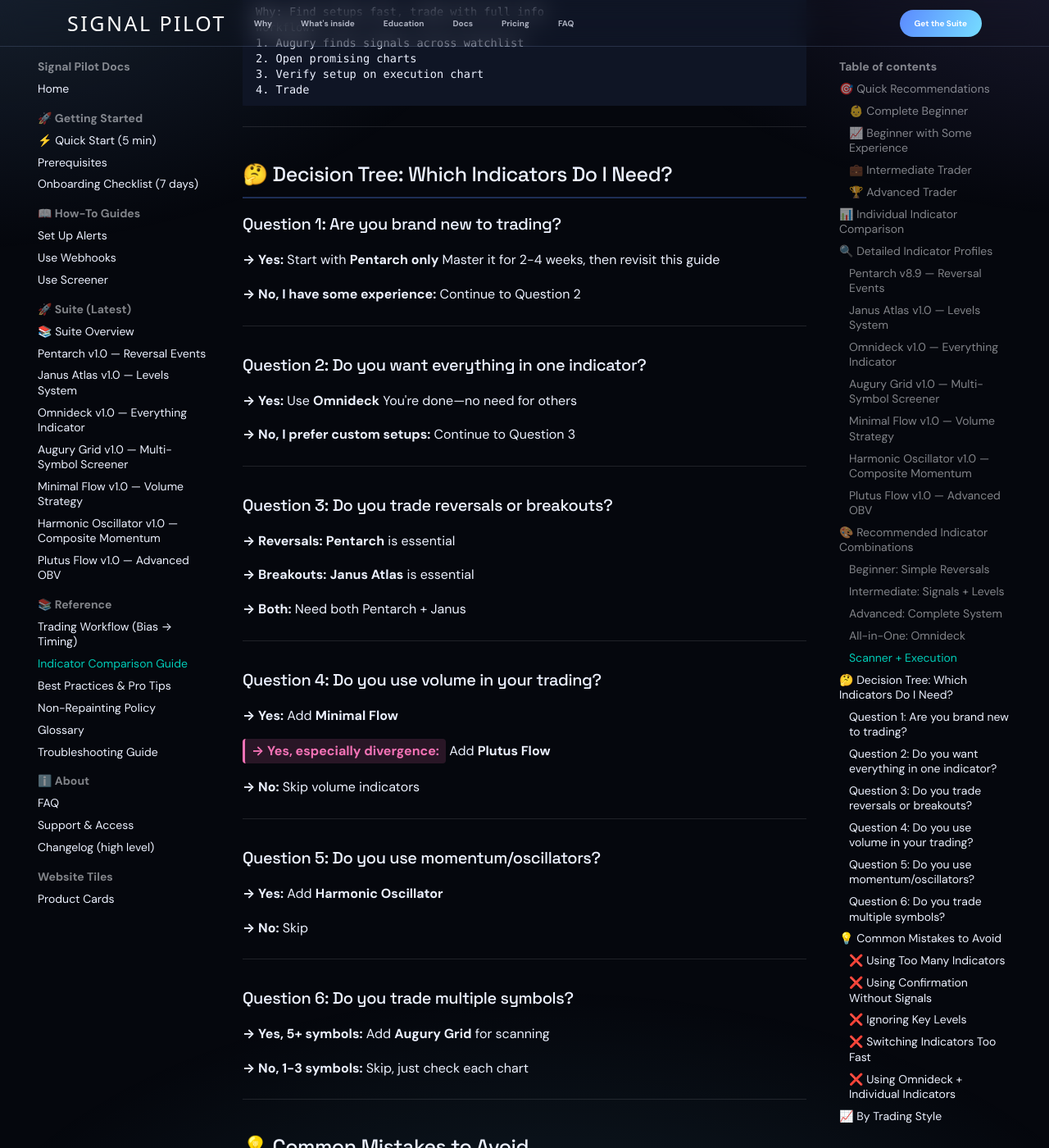
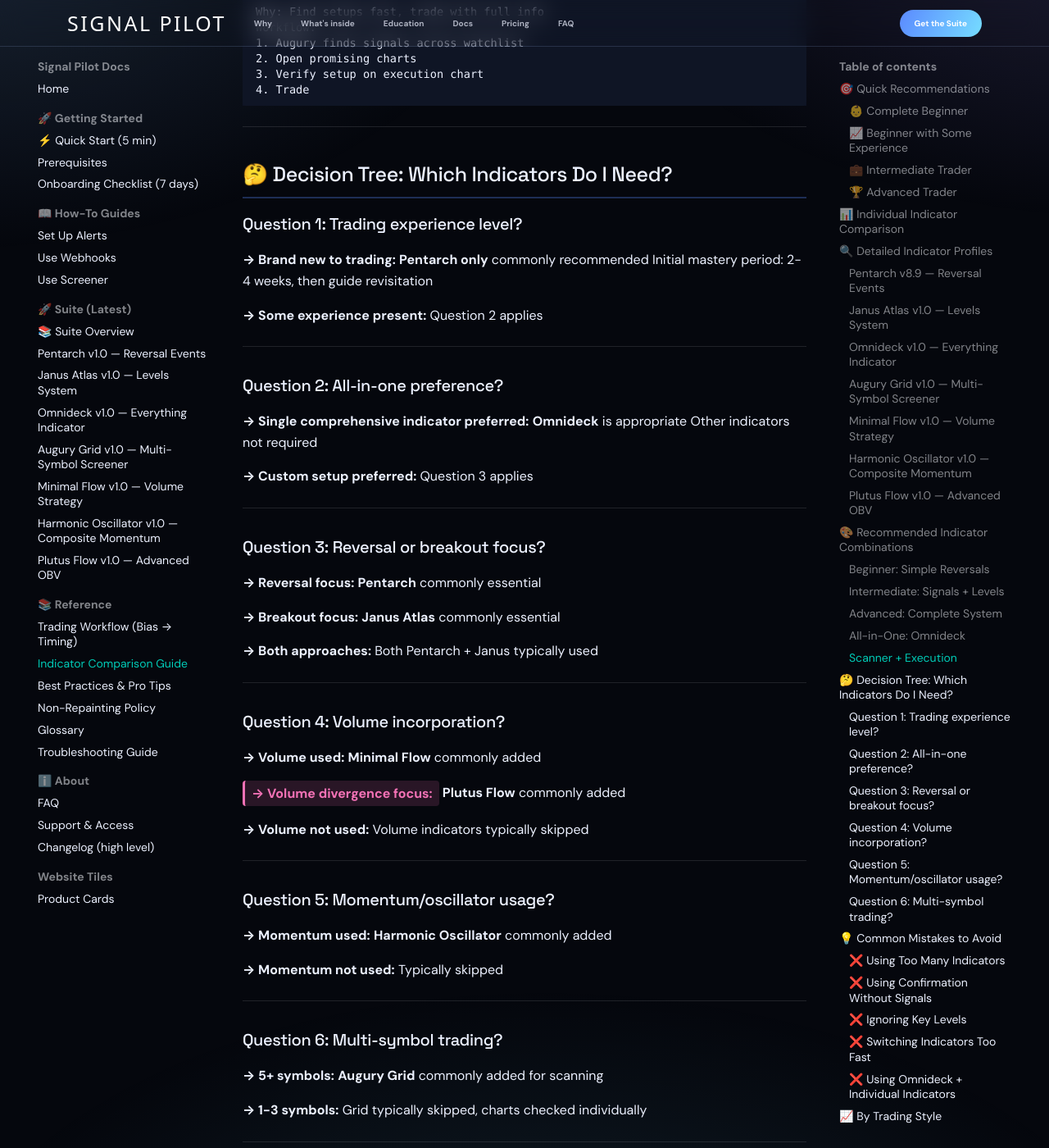
Before and after one commit to Signalpilot/signalpilot-docs, an MkDocs documentation site: the page built from docs/ref-comparison.md, in a window 1280 px wide and 1400 px high, scrolled down 6497 px. Shown: the whole window at 82% size. Built offline with MkDocs 1.6.1 and Material for MkDocs 9.7.7, drawn with Linux system fonts in a browser that asks for light colours; some web fonts are replaced; comment, search, counter and statistics services are not loaded; some of the changed text lies outside the part shown.

Commit message:
Convert final reference docs to observational language (index, best-practices, comparison, glossary, troubleshooting, workflow, changelog)

```diff
--- a/docs/ref-comparison.md
+++ b/docs/ref-comparison.md
@@ -1,6 +1,6 @@
 # Indicator Comparison Guide
 
-Which <span class="signal-pilot-brand">Signal Pilot</span> indicators should you use? This guide helps you choose the right tools for your trading style and experience level.
+<span class="signal-pilot-brand">Signal Pilot</span> indicator selection can be matched to trading style and experience level. This guide presents the comparison framework.
 
 ---
 
@@ -96,11 +96,11 @@ Detects potential reversal points with 5 distinct signal types (TD, IGN, WRN, CA
 - No volume or momentum context
 - Can produce signals at poor levels
 
-**Use alone if:** You're a beginner or only trade reversals
+**Standalone usage:** Commonly used alone by beginners or reversal-focused traders
 
-**Pair with:** Janus Atlas (for level confirmation)
+**Common pairing:** Janus Atlas (for level confirmation)
 
-**Skip if:** You only trade breakouts or continuations
+**May be skipped:** By traders focused exclusively on breakouts or continuations
 
 ---
 
@@ -126,11 +126,11 @@ Identifies key price levels: support, resistance, FVG, order blocks, structure b
 - Requires price action understanding
 - Can display many levels (important ones need filtering)
 
-**Use alone if:** You're experienced with level-based trading
+**Standalone usage:** Commonly used alone by experienced level-based traders
 
-**Pair with:** Pentarch (for entry timing at levels)
+**Common pairing:** Pentarch (for entry timing at levels)
 
-**Skip if:** You don't use levels in your strategy
+**May be skipped:** By traders who don't incorporate levels in their strategy
 
 ---
 
@@ -165,11 +165,11 @@ Combines ALL suite indicators into one comprehensive dashboard
 - Busy on smaller screens
 - Requires understanding all components
 
-**Use alone if:** You want complete, all-in-one solution
+**Standalone usage:** Designed as complete, all-in-one solution
 
-**Pair with:** Nothing—it includes everything
+**Common pairing:** None—includes all functionality
 
-**Skip if:** You prefer simple, focused indicators
+**May be skipped:** By traders preferring simple, focused indicators
 
 ---
 
@@ -196,11 +196,11 @@ Scans multiple symbols simultaneously, showing signals in a table format
 - Limited to TradingView symbol limits
 - Table can be large with many symbols
 
-**Use alone if:** You're scanning for opportunities
+**Standalone usage:** Designed for scanning opportunities
 
-**Pair with:** Pentarch or Omnideck on individual charts
+**Common pairing:** Pentarch or Omnideck on individual charts
 
-**Skip if:** You only trade 1-2 symbols
+**May be skipped:** By traders focusing on 1-2 symbols
 
 ---
 
@@ -227,11 +227,11 @@ Analyzes order flow and volume patterns for confirmation
 - Best as confirmation tool
 - Crypto volumes can be misleading
 
-**Use alone if:** Never—needs Pentarch or other signals
+**Standalone usage:** Not designed for standalone use—requires price signals
 
-**Pair with:** Pentarch + Janus (signal + level + volume)
+**Common pairing:** Pentarch + Janus (signal + level + volume)
 
-**Skip if:** You don't use volume in strategy
+**May be skipped:** By traders who don't incorporate volume in strategy
 
 ---
 
@@ -258,11 +258,11 @@ Combines multiple oscillators into one momentum indicator
 - Requires interpretation
 - Best as confirmation
 
-**Use alone if:** Never—needs price signals
+**Standalone usage:** Not designed for standalone use—requires price signals
 
-**Pair with:** Pentarch (signal + momentum confirmation)
+**Common pairing:** Pentarch (signal + momentum confirmation)
 
-**Skip if:** You don't use momentum indicators
+**May be skipped:** By traders who don't use momentum indicators
 
 ---
 
@@ -289,11 +289,11 @@ Enhanced On-Balance Volume indicator for volume trend analysis
 - Best as confirmation
 - Requires volume understanding
 
-**Use alone if:** Never—needs price signals
+**Standalone usage:** Not designed for standalone use—requires price signals
 
-**Pair with:** Pentarch + Janus
+**Common pairing:** Pentarch + Janus
 
-**Skip if:** Volume isn't part of your strategy
+**May be skipped:** By traders who don't incorporate volume in strategy
 
 ---
 
@@ -360,57 +360,57 @@ Workflow:
 
 ## 🤔 Decision Tree: Which Indicators Do I Need?
 
-### Question 1: Are you brand new to trading?
+### Question 1: Trading experience level?
 
-**→ Yes:** Start with **Pentarch only**
-Master it for 2-4 weeks, then revisit this guide
+**→ Brand new to trading:** **Pentarch only** commonly recommended
+Initial mastery period: 2-4 weeks, then guide revisitation
 
-**→ No, I have some experience:** Continue to Question 2
+**→ Some experience present:** Question 2 applies
 
 ---
 
-### Question 2: Do you want everything in one indicator?
+### Question 2: All-in-one preference?
 
-**→ Yes:** Use **Omnideck**
-You're done—no need for others
+**→ Single comprehensive indicator preferred:** **Omnideck** is appropriate
+Other indicators not required
 
-**→ No, I prefer custom setups:** Continue to Question 3
+**→ Custom setup preferred:** Question 3 applies
 
 ---
 
-### Question 3: Do you trade reversals or breakouts?
+### Question 3: Reversal or breakout focus?
 
-**→ Reversals:** **Pentarch** is essential
+**→ Reversal focus:** **Pentarch** commonly essential
 
-**→ Breakouts:** **Janus Atlas** is essential
+**→ Breakout focus:** **Janus Atlas** commonly essential
 
-**→ Both:** Need both Pentarch + Janus
+**→ Both approaches:** Both Pentarch + Janus typically used
 
 ---
 
-### Question 4: Do you use volume in your trading?
+### Question 4: Volume incorporation?
 
-**→ Yes:** Add **Minimal Flow**
+**→ Volume used:** **Minimal Flow** commonly added
 
-**→ Yes, especially divergence:** Add **Plutus Flow**
+**→ Volume divergence focus:** **Plutus Flow** commonly added
 
-**→ No:** Skip volume indicators
+**→ Volume not used:** Volume indicators typically skipped
 
 ---
 
-### Question 5: Do you use momentum/oscillators?
+### Question 5: Momentum/oscillator usage?
 
-**→ Yes:** Add **Harmonic Oscillator**
+**→ Momentum used:** **Harmonic Oscillator** commonly added
 
-**→ No:** Skip
+**→ Momentum not used:** Typically skipped
 
 ---
 
-### Question 6: Do you trade multiple symbols?
+### Question 6: Multi-symbol trading?
 
-**→ Yes, 5+ symbols:** Add **Augury Grid** for scanning
+**→ 5+ symbols:** **Augury Grid** commonly added for scanning
 
-**→ No, 1-3 symbols:** Skip, just check each chart
+**→ 1-3 symbols:** Grid typically skipped, charts checked individually
 
 ---
 
@@ -542,4 +542,4 @@ You're done—no need for others
 - [Trading Workflow](ref-workflow.md) - Complete process
 - [Best Practices](ref-best-practices.md) - Pro tips
 
-**Still unsure?** Start with **Pentarch only** for 2 weeks. You can always add more later.
+**Selection uncertainty:** **Pentarch only** for 2 weeks is a common starting approach. Additional indicators can be added later.
```
Also changed, not shown: docs/index.md (+29 -29 lines), docs/ref-best-practices.md (+2 -2 lines), docs/ref-glossary.md (+1 -1 lines), docs/ref-troubleshooting.md (+7 -7 lines), docs/ref-workflow.md (+7 -7 lines).
